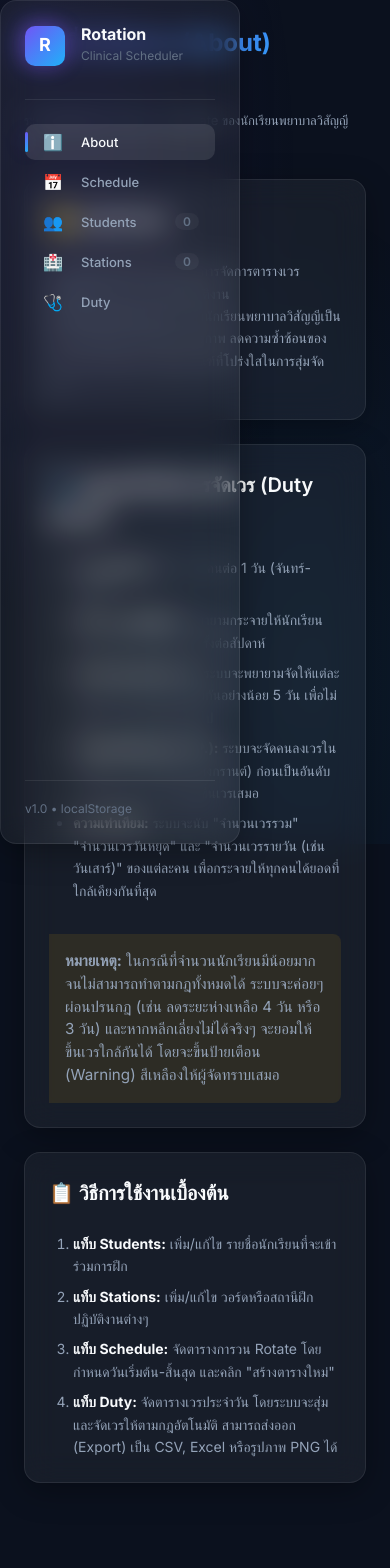
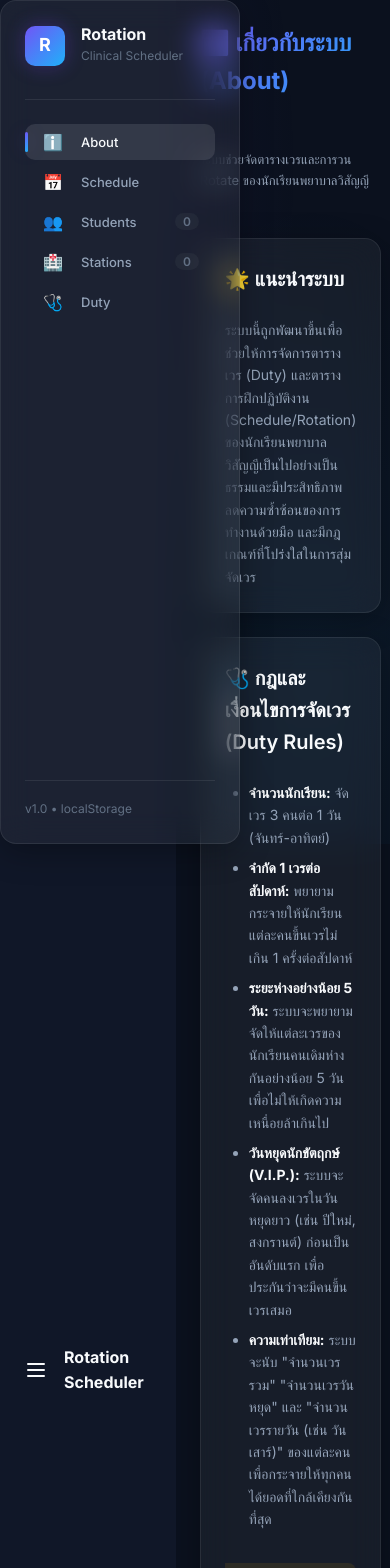
Before and after one commit to golfzaptw/rotation-scheduler, a React (Vite) app: page / in a window 390 px wide. Shown: the top 1568 px of the page. Before the commit the page ends 1539 px from the top, so only its background shows below. Built offline with nearby package versions, Linux system fonts and the light colour scheme; no server answers; the database is empty.

Commit message:
feat: add mobile header and responsive layout

```diff
--- a/src/App.css
+++ b/src/App.css
@@ -1,17 +1,25 @@
 .app-layout {
   display: flex;
   min-height: 100vh;
+  position: relative;
 }
 
 .app-main {
   flex: 1;
   margin-left: var(--sidebar-width);
   min-height: 100vh;
+  display: flex;
+  flex-direction: column;
 }
 
 .app-content {
   padding: var(--space-xl) var(--space-2xl);
   max-width: 1400px;
+  flex: 1;
+}
+
+.mobile-header {
+  display: none;
 }
 
 @media (max-width: 768px) {
@@ -21,6 +29,42 @@
 
   .app-content {
     padding: var(--space-lg);
+  }
+
+  .mobile-header {
+    display: flex;
+    align-items: center;
+    gap: var(--space-md);
+    padding: var(--space-md) var(--space-lg);
+    background: var(--bg-secondary);
+    border-bottom: 1px solid var(--glass-border);
+    position: sticky;
+    top: 0;
+    z-index: 50;
+  }
+
+  .mobile-menu-btn {
+    background: transparent;
+    border: none;
+    color: var(--text-primary);
+    cursor: pointer;
+    display: flex;
+    align-items: center;
+    justify-content: center;
+    padding: 0;
+    width: 32px;
+    height: 32px;
+    border-radius: var(--radius-sm);
+  }
+
+  .mobile-menu-btn:hover {
+    background: var(--bg-surface-hover);
+  }
+
+  .mobile-header-title {
+    font-weight: 700;
+    font-size: var(--font-size-md);
+    color: var(--text-primary);
   }
 }
 
@@ -48,4 +92,8 @@
   .section-subtitle {
     display: none !important;
   }
+
+  .mobile-header {
+    display: none !important;
+  }
 }
--- a/src/App.tsx
+++ b/src/App.tsx
@@ -12,6 +12,7 @@ import './App.css';
 
 const App: React.FC = () => {
   const [activeTab, setActiveTab] = useState<TabId>('about');
+  const [isMobileMenuOpen, setIsMobileMenuOpen] = useState(false);
 
   const {
     students,
@@ -33,8 +34,6 @@ const App: React.FC = () => {
     bulkAddStations,
     clearStations,
   } = useStations();
-
-
 
   const renderContent = () => {
     switch (activeTab) {
@@ -86,13 +85,38 @@ const App: React.FC = () => {
     );
   }
 
+  const handleTabChange = (tab: TabId) => {
+    setActiveTab(tab);
+    setIsMobileMenuOpen(false); // Close menu on mobile after selection
+  };
+
   return (
     <div className="app-layout">
+      {/* Mobile Header */}
+      <div className="mobile-header">
+        <button
+          className="mobile-menu-btn"
+          onClick={() => setIsMobileMenuOpen(!isMobileMenuOpen)}
+          aria-label="Toggle menu"
+        >
+          <svg viewBox="0 0 24 24" width="24" height="24" stroke="currentColor" strokeWidth="2" fill="none">
+            {isMobileMenuOpen ? (
+              <path strokeLinecap="round" strokeLinejoin="round" d="M6 18L18 6M6 6l12 12" />
+            ) : (
+              <path strokeLinecap="round" strokeLinejoin="round" d="M4 6h16M4 12h16M4 18h16" />
+            )}
+          </svg>
+        </button>
+        <div className="mobile-header-title">Rotation Scheduler</div>
+      </div>
+
       <Sidebar
         activeTab={activeTab}
-        onTabChange={setActiveTab}
+        onTabChange={handleTabChange}
         studentCount={students.length}
         stationCount={stations.length}
+        isOpen={isMobileMenuOpen}
+        onClose={() => setIsMobileMenuOpen(false)}
       />
       <main className="app-main">
         <div className="app-content">{renderContent()}</div>
```
